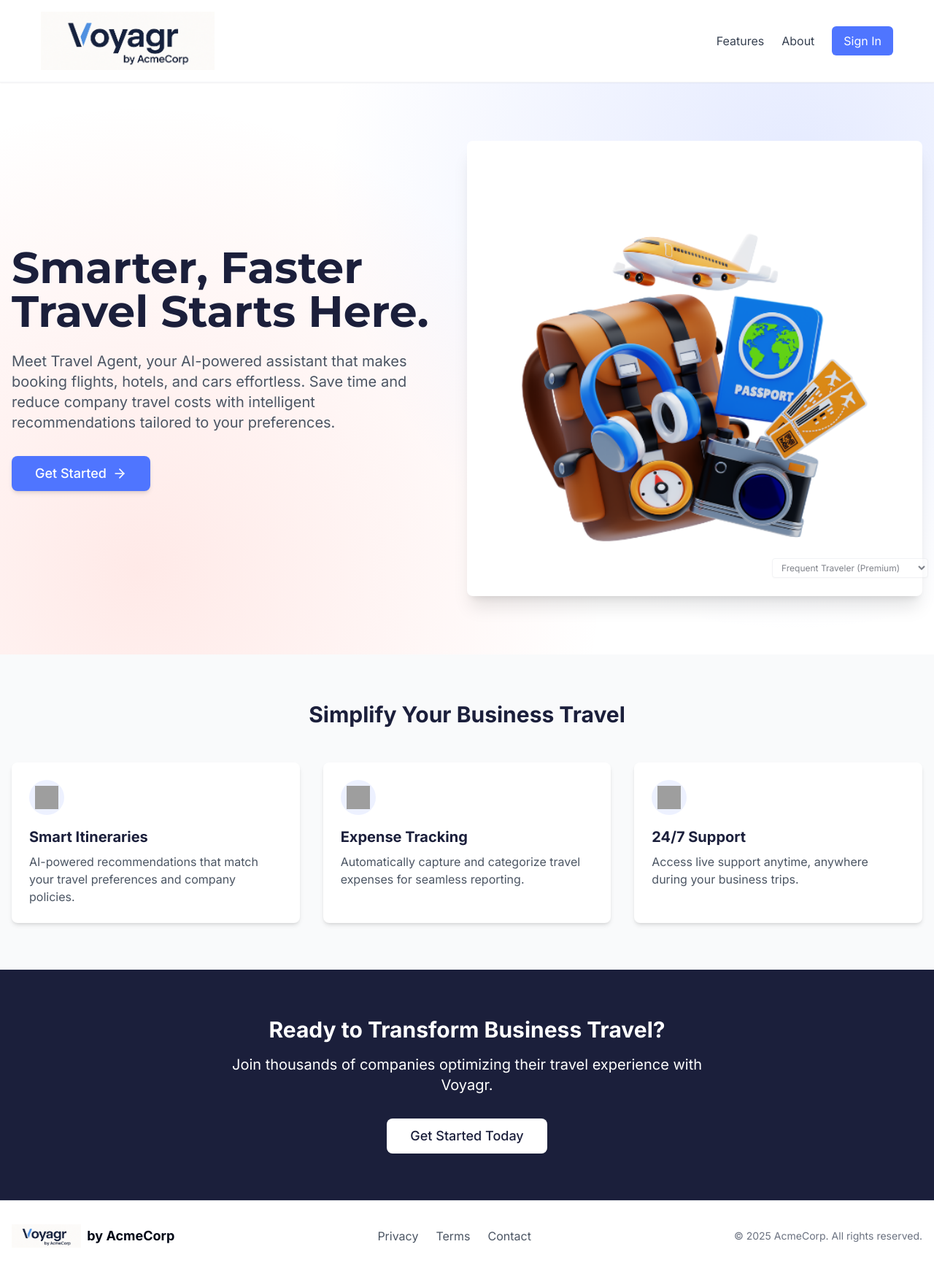
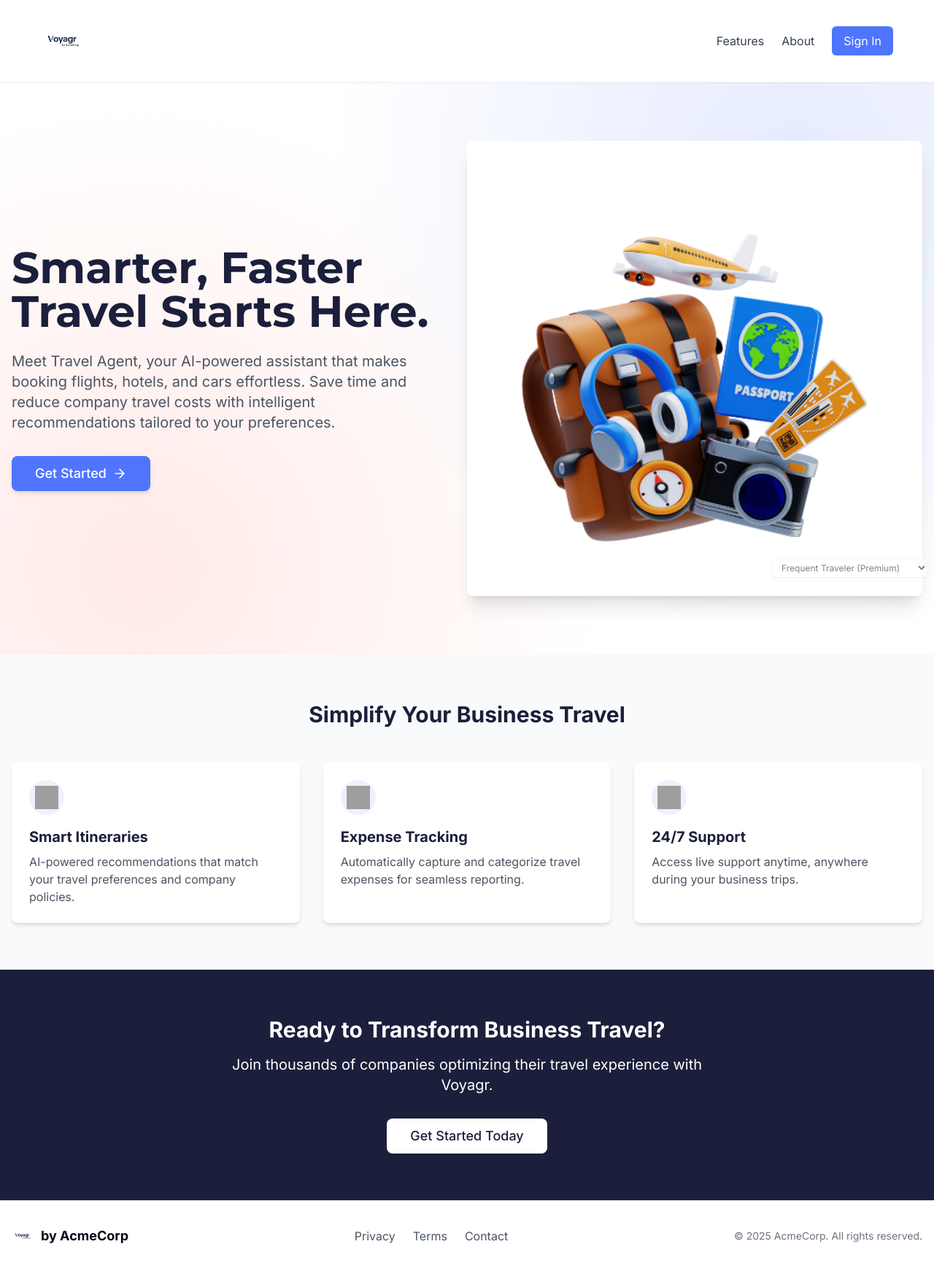
Before and after one commit to Nokamorad/acmetravel-ai-demo-hub, a React (Vite) app: page / in a window 1280 px wide. Shown: the whole page at 73% size. Built offline with nearby package versions, Linux system fonts and the light colour scheme; grey boxes are pictures that could not be loaded; a web font is replaced by a local one.

Commit message:
Fix: Increase logo size in header
Adjusted the Voyagr logo size within the header of `Navbar.tsx` and `Homepage.tsx` to enhance visibility.

```diff
--- a/src/pages/Homepage.tsx
+++ b/src/pages/Homepage.tsx
@@ -1,3 +1,4 @@
+
 import React from "react";
 import { Link } from "react-router-dom";
 import { Button } from "@/components/ui/button";
@@ -7,8 +8,8 @@ const Homepage = () => {
       {/* Navigation Bar */}
       <header className="bg-white py-4 px-6 shadow-sm border-b border-gray-100">
         <div className="container mx-auto flex justify-between items-center">
-          <div className="flex items-center">
-            <img src="/lovable-uploads/1a2f8468-c534-45e8-ae60-9db9f6b71303.png" alt="Voyagr Logo" className="h-20 w-auto mr-2\n" />
+          <div className="flex items-center h-20">
+            <img src="/lovable-uploads/f345156a-d089-4d2e-a5c1-793bf54fad80.png" alt="Voyagr Logo" className="h-16 w-auto mr-2" />
           </div>
           <div className="flex items-center gap-6">
             <a href="#features" className="text-gray-700 hover:text-sky-blue transition-colors">Features</a>
@@ -102,7 +103,7 @@ const Homepage = () => {
         <div className="container mx-auto px-4">
           <div className="flex flex-col md:flex-row justify-between items-center">
             <div className="flex items-center mb-4 md:mb-0">
-              <img src="/lovable-uploads/1a2f8468-c534-45e8-ae60-9db9f6b71303.png" alt="Voyagr Logo" className="h-8 w-auto mr-2" />
+              <img src="/lovable-uploads/f345156a-d089-4d2e-a5c1-793bf54fad80.png" alt="Voyagr Logo" className="h-8 w-auto mr-2" />
               <span className="text-lg font-bold">by AcmeCorp</span>
             </div>
 
```
Also changed, not shown: public/lovable-uploads/f345156a-d089-4d2e-a5c1-793bf54fad80.png (added).
